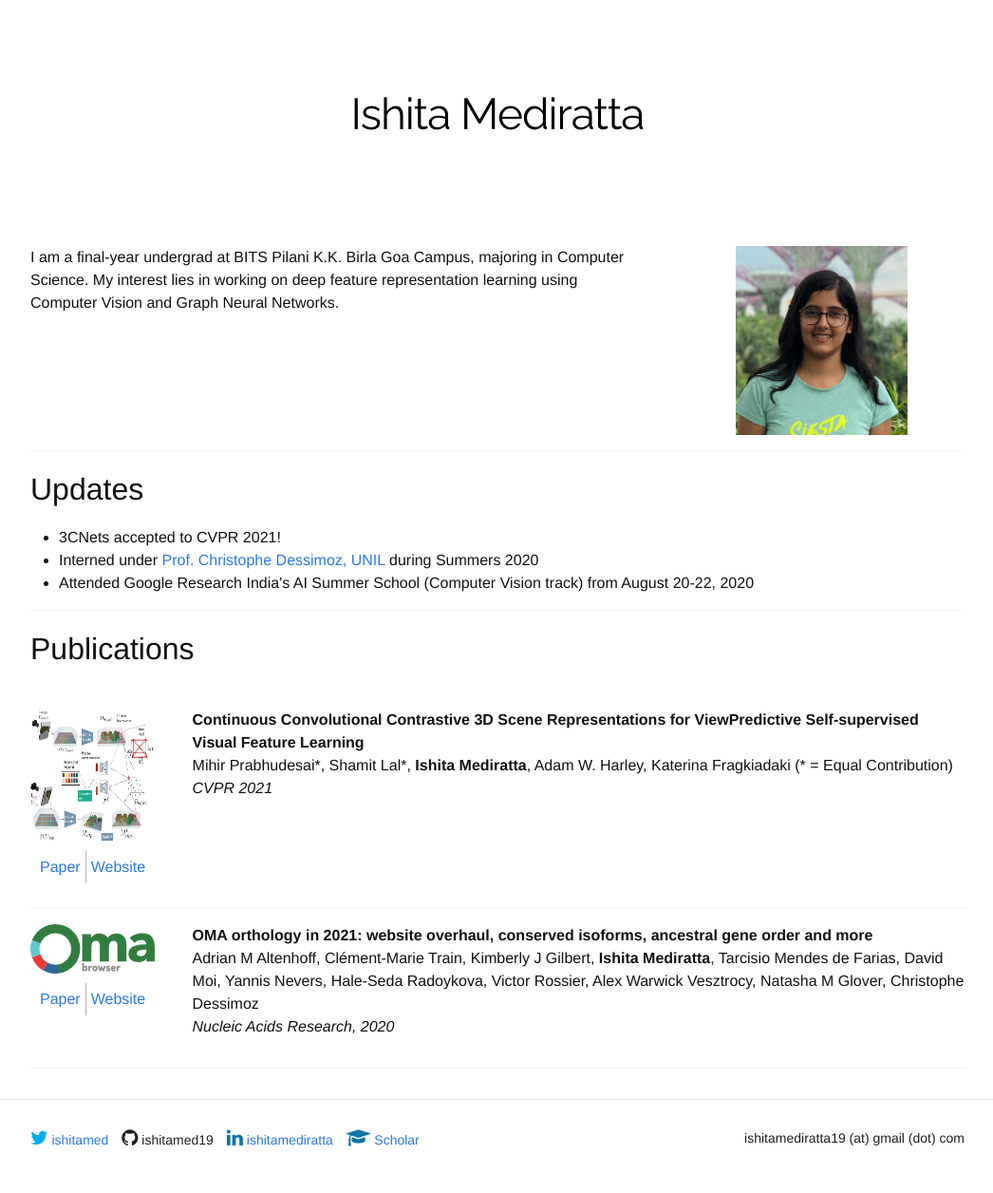
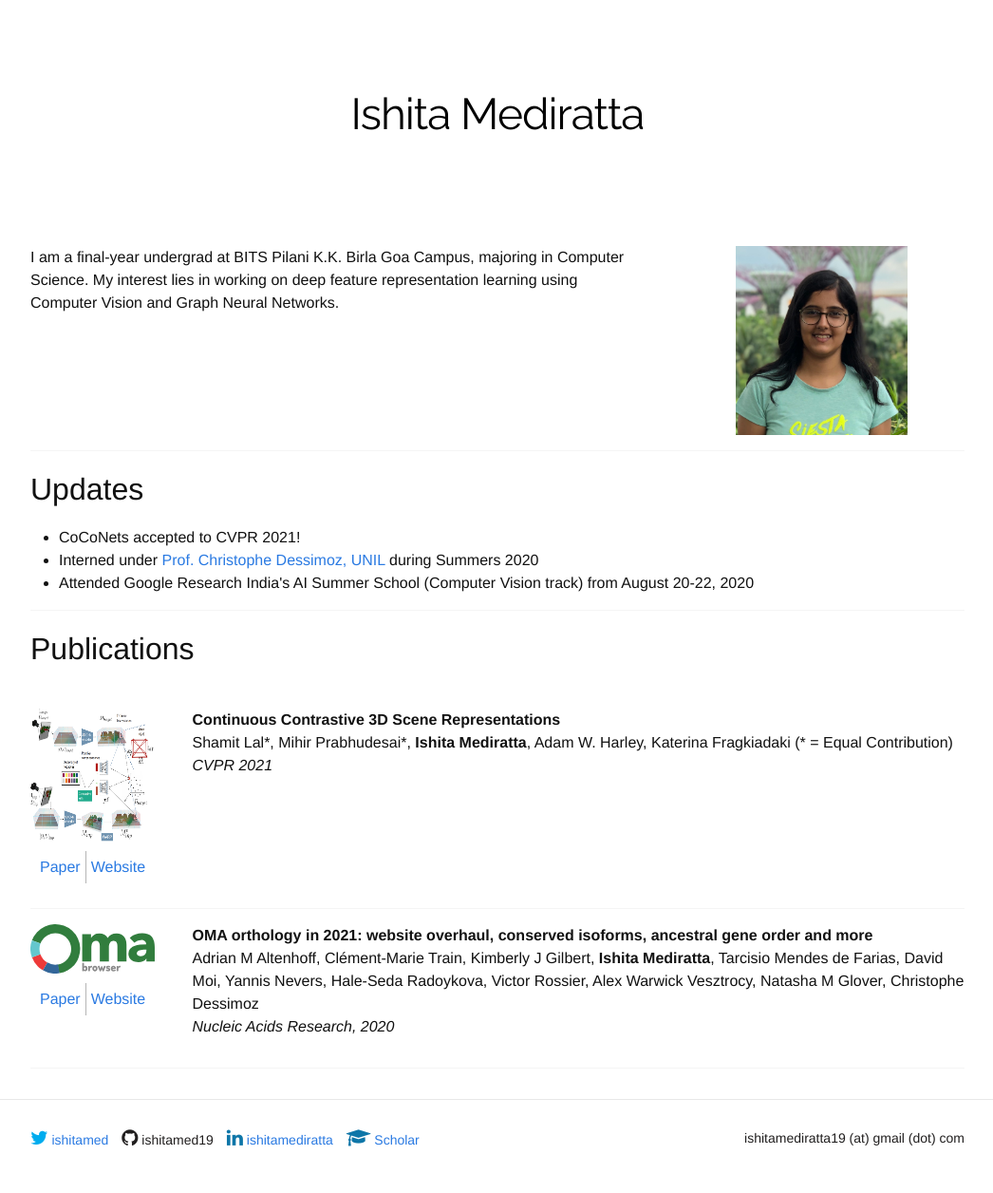
Before and after one commit to ishitamed19/ishitamed19.github.io, a Jekyll site: the page built from index.html, in a window 1280 px wide. Shown: the whole page at 95% size, without its empty margins (116-1162 px from the left). Built offline with Jekyll 4.4.1, drawn with Linux system fonts in a browser that asks for light colours; nearby versions of some CDN libraries; some web fonts are replaced.

Commit message:
change 3cnets to coconets

```diff
--- a/index.html
+++ b/index.html
@@ -26,7 +26,7 @@ title: "Ishita Mediratta"
 
 <h1 style="text-align:left" align="left">Updates</h1>
 <ul>
-  <li>3CNets accepted to CVPR 2021!</li>
+  <li>CoCoNets accepted to CVPR 2021!</li>
   <li>Interned under <a href="http://lab.dessimoz.org/">Prof. Christophe Dessimoz, UNIL</a> during Summers 2020</li>
   <li>Attended Google Research India's AI Summer School (Computer Vision track) from August 20-22, 2020</li>
 </ul>
@@ -42,13 +42,13 @@ title: "Ishita Mediratta"
       <table>
         <tr>
           <td><a href="https://mihirp1998.github.io/project_pages/3cnets/implicitVoxel.pdf">Paper</a></td>
-          <td><a href="https://mihirp1998.github.io/project_pages/3cnets/">Website</a></td>
+          <td><a href="https://mihirp1998.github.io/project_pages/coconets/">Website</a></td>
         </tr>
       </table>
     </div>
     <div class="ten columns">
-      <b> Continuous Convolutional Contrastive 3D Scene Representations for ViewPredictive Self-supervised Visual Feature Learning </b>
-      <p> Mihir Prabhudesai*, Shamit Lal*, <b>Ishita Mediratta</b>, Adam W. Harley, Katerina Fragkiadaki (* = Equal Contribution)<br><i>CVPR 2021</i></p>
+      <b> Continuous Contrastive 3D Scene Representations </b>
+      <p> Shamit Lal*, Mihir Prabhudesai*, <b>Ishita Mediratta</b>, Adam W. Harley, Katerina Fragkiadaki (* = Equal Contribution)<br><i>CVPR 2021</i></p>
     </div>
   </div>
 
```
